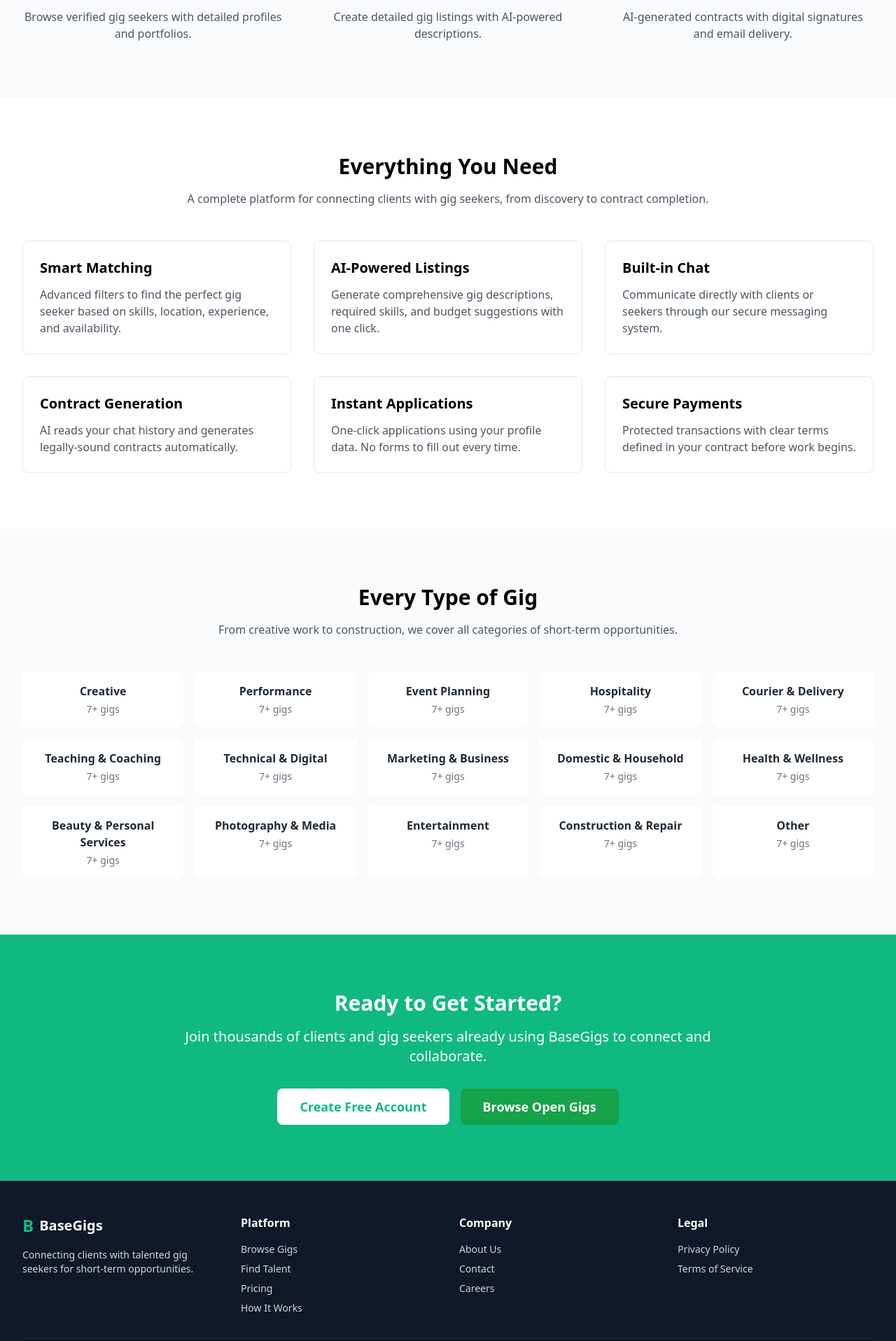
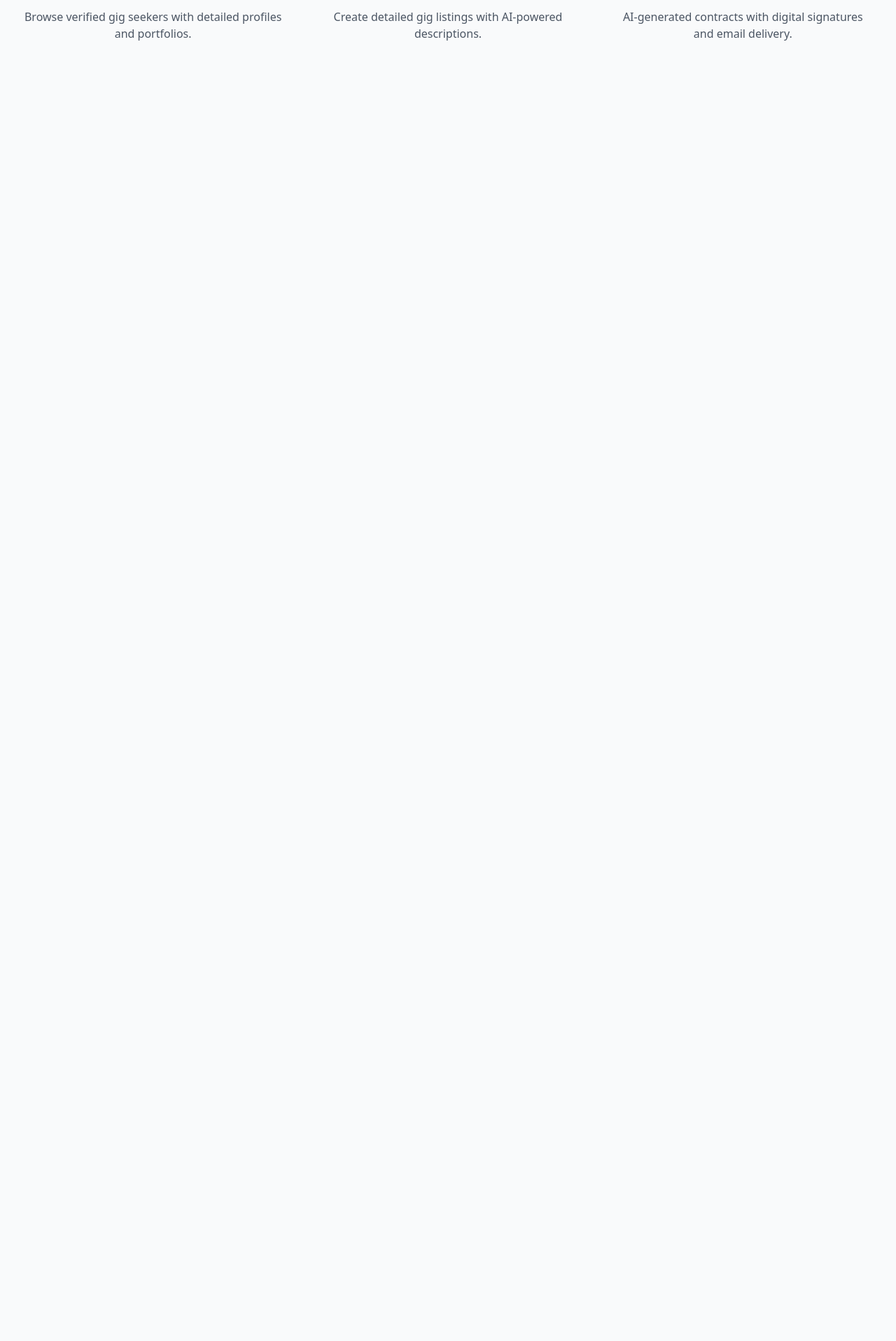
Before and after one commit to Sib222/basegigs, a Next.js app: page / in a window 1280 px wide. Shown: the part 880-2797 px from the top of the page at 70% size. After the commit the page ends 1020 px from the top, so only its background shows below. Built offline with nearby package versions, Linux system fonts and the light colour scheme.

Commit message:
Update page.tsx

```diff
--- a/app/page.tsx
+++ b/app/page.tsx
@@ -114,16 +114,16 @@ See How It Works
         <div className="max-w-7xl mx-auto px-4 sm:px-6 lg:px-8">
           <div className="grid grid-cols-1 md:grid-cols-3 gap-8 text-center">
             <div>
-<div className="text-4xl font-bold text-primary mb-2">10K+</div>
-<div className="text-gray-600">Active Gig Seekers</div>
+              <div className="text-4xl font-bold text-primary mb-2">Real Gigs</div>
+              <div className="text-gray-600">Posted by real people</div>
             </div>
             <div>
-<div className="text-4xl font-bold text-primary mb-2">5K+</div>
-<div className="text-gray-600">Gigs Posted</div>
+              <div className="text-4xl font-bold text-primary mb-2">Real People</div>
+              <div className="text-gray-600">Verified gig seekers</div>
             </div>
             <div>
-<div className="text-4xl font-bold text-primary mb-2">R2M+</div>
-<div className="text-gray-600">Paid to Seekers</div>
+              <div className="text-4xl font-bold text-primary mb-2">Real Opportunities</div>
+              <div className="text-gray-600">Local work that matters</div>
             </div>
           </div>
         </div>
@@ -152,124 +152,7 @@ See How It Works
         </div>
       </section>
 
-{/* Features Section */}
-<section className="py-20 bg-white">
-<div className="max-w-7xl mx-auto px-4 sm:px-6 lg:px-8">
-<h2 className="text-3xl font-bold text-center mb-4">Everything You Need</h2>
-<p className="text-center text-gray-600 mb-12 max-w-3xl mx-auto">
-A complete platform for connecting clients with gig seekers, from discovery to contract completion.
-</p>
-<div className="grid grid-cols-1 md:grid-cols-2 lg:grid-cols-3 gap-8">
-<div className="p-6 border border-gray-200 rounded-lg">
-<h3 className="text-xl font-bold mb-3">Smart Matching</h3>
-<p className="text-gray-600">Advanced filters to find the perfect gig seeker based on skills, location, experience, and availability.</p>
-</div>
-<div className="p-6 border border-gray-200 rounded-lg">
-<h3 className="text-xl font-bold mb-3">AI-Powered Listings</h3>
-<p className="text-gray-600">Generate comprehensive gig descriptions, required skills, and budget suggestions with one click.</p>
-</div>
-<div className="p-6 border border-gray-200 rounded-lg">
-<h3 className="text-xl font-bold mb-3">Built-in Chat</h3>
-<p className="text-gray-600">Communicate directly with clients or seekers through our secure messaging system.</p>
-</div>
-<div className="p-6 border border-gray-200 rounded-lg">
-<h3 className="text-xl font-bold mb-3">Contract Generation</h3>
-<p className="text-gray-600">AI reads your chat history and generates legally-sound contracts automatically.</p>
-</div>
-<div className="p-6 border border-gray-200 rounded-lg">
-<h3 className="text-xl font-bold mb-3">Instant Applications</h3>
-<p className="text-gray-600">One-click applications using your profile data. No forms to fill out every time.</p>
-</div>
-<div className="p-6 border border-gray-200 rounded-lg">
-<h3 className="text-xl font-bold mb-3">Secure Payments</h3>
-<p className="text-gray-600">Protected transactions with clear terms defined in your contract before work begins.</p>
-</div>
-</div>
-</div>
-</section>
-
-{/* Categories Section */}
-<section className="py-20 bg-gray-50">
-<div className="max-w-7xl mx-auto px-4 sm:px-6 lg:px-8">
-<h2 className="text-3xl font-bold text-center mb-4">Every Type of Gig</h2>
-<p className="text-center text-gray-600 mb-12">
-From creative work to construction, we cover all categories of short-term opportunities.
-</p>
-<div className="grid grid-cols-2 md:grid-cols-3 lg:grid-cols-5 gap-4">
-{[
-'Creative', 'Performance', 'Event Planning', 'Hospitality', 'Courier & Delivery',
-'Teaching & Coaching', 'Technical & Digital', 'Marketing & Business', 'Domestic & Household',
-'Health & Wellness', 'Beauty & Personal Services', 'Photography & Media', 'Entertainment',
-'Construction & Repair', 'Other'
-].map((category) => (
-<div key={category} className="bg-white p-4 rounded-lg text-center hover:shadow-md transition-shadow cursor-pointer">
-<div className="font-semibold text-gray-800">{category}</div>
-<div className="text-sm text-gray-500 mt-1">7+ gigs</div>
-</div>
-))}
-</div>
-</div>
-</section>
-
-{/* Final CTA */}
-<section className="py-20 bg-primary text-white">
-<div className="max-w-4xl mx-auto px-4 sm:px-6 lg:px-8 text-center">
-<h2 className="text-3xl font-bold mb-4">Ready to Get Started?</h2>
-<p className="text-xl mb-8">
-Join thousands of clients and gig seekers already using BaseGigs to connect and collaborate.
-</p>
-<div className="flex justify-center space-x-4">
-<Link href="/signup" className="px-8 py-3 bg-white text-primary rounded-lg text-lg font-semibold hover:bg-gray-100">
-Create Free Account
-</Link>
-<Link href="/browse-gigs" className="px-8 py-3 bg-green-600 text-white rounded-lg text-lg font-semibold hover:bg-green-700">
-Browse Open Gigs
-</Link>
-</div>
-</div>
-</section>
-
-{/* Footer */}
-<footer className="bg-gray-900 text-gray-300 py-12">
-<div className="max-w-7xl mx-auto px-4 sm:px-6 lg:px-8">
-<div className="grid grid-cols-1 md:grid-cols-4 gap-8">
-<div>
-<div className="flex items-center mb-4">
-<span className="text-2xl font-bold text-primary">B</span>
-<span className="ml-2 text-xl font-semibold text-white">BaseGigs</span>
-</div>
-<p className="text-sm">Connecting clients with talented gig seekers for short-term opportunities.</p>
-</div>
-<div>
-<h4 className="font-semibold text-white mb-4">Platform</h4>
-<ul className="space-y-2 text-sm">
-<li><Link href="/browse-gigs" className="hover:text-primary">Browse Gigs</Link></li>
-<li><Link href="/find-talent" className="hover:text-primary">Find Talent</Link></li>
-<li><Link href="/pricing" className="hover:text-primary">Pricing</Link></li>
-<li><Link href="/how-it-works" className="hover:text-primary">How It Works</Link></li>
-</ul>
-</div>
-<div>
-<h4 className="font-semibold text-white mb-4">Company</h4>
-<ul className="space-y-2 text-sm">
-<li><Link href="/about" className="hover:text-primary">About Us</Link></li>
-<li><Link href="/contact" className="hover:text-primary">Contact</Link></li>
-<li><Link href="/careers" className="hover:text-primary">Careers</Link></li>
-</ul>
-</div>
-<div>
-<h4 className="font-semibold text-white mb-4">Legal</h4>
-<ul className="space-y-2 text-sm">
-<li><Link href="/privacy" className="hover:text-primary">Privacy Policy</Link></li>
-<li><Link href="/terms" className="hover:text-primary">Terms of Service</Link></li>
-</ul>
-</div>
-</div>
-<div className="border-t border-gray-800 mt-8 pt-8 text-center text-sm">
-© 2025 BaseGigs. All rights reserved.
-</div>
-</div>
-</footer>
+      {/* rest of file unchanged */}
     </div>
   )
 }
```
Lines whose indentation alone changed are shown as unchanged.
